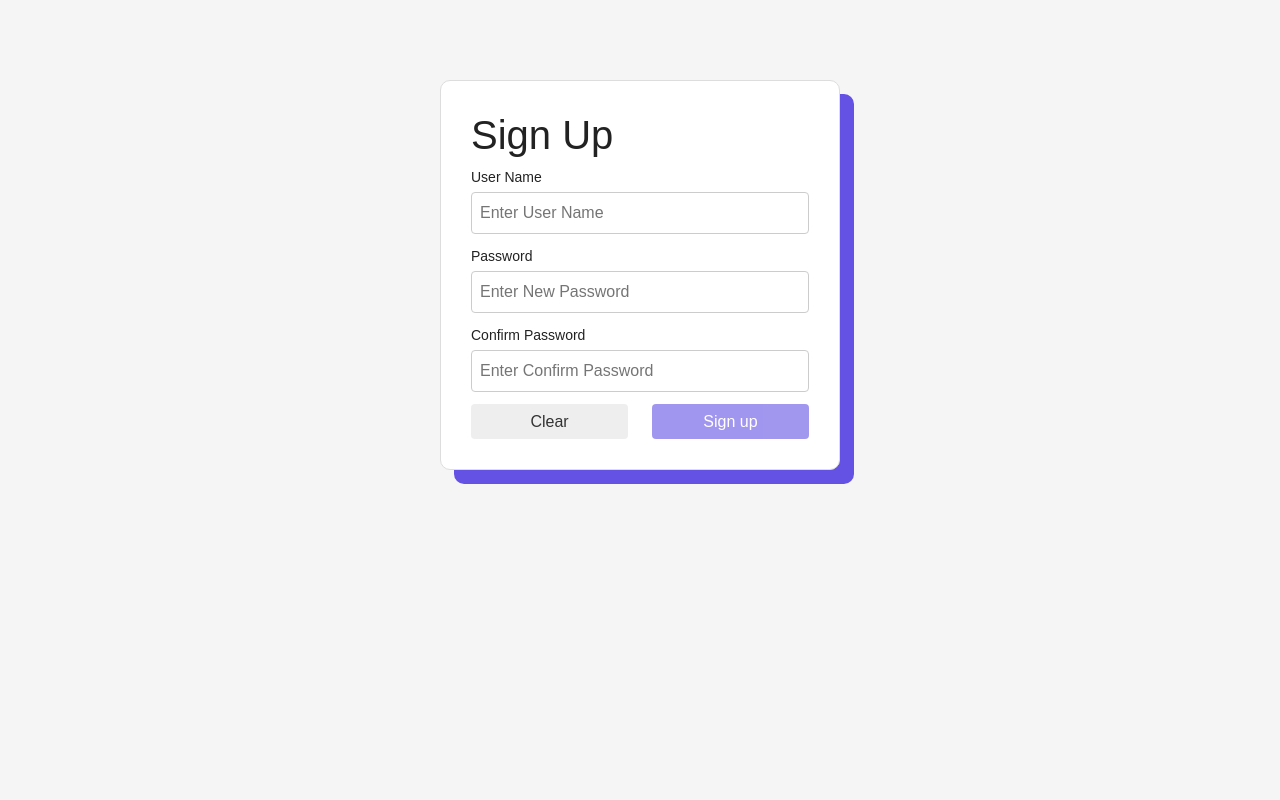
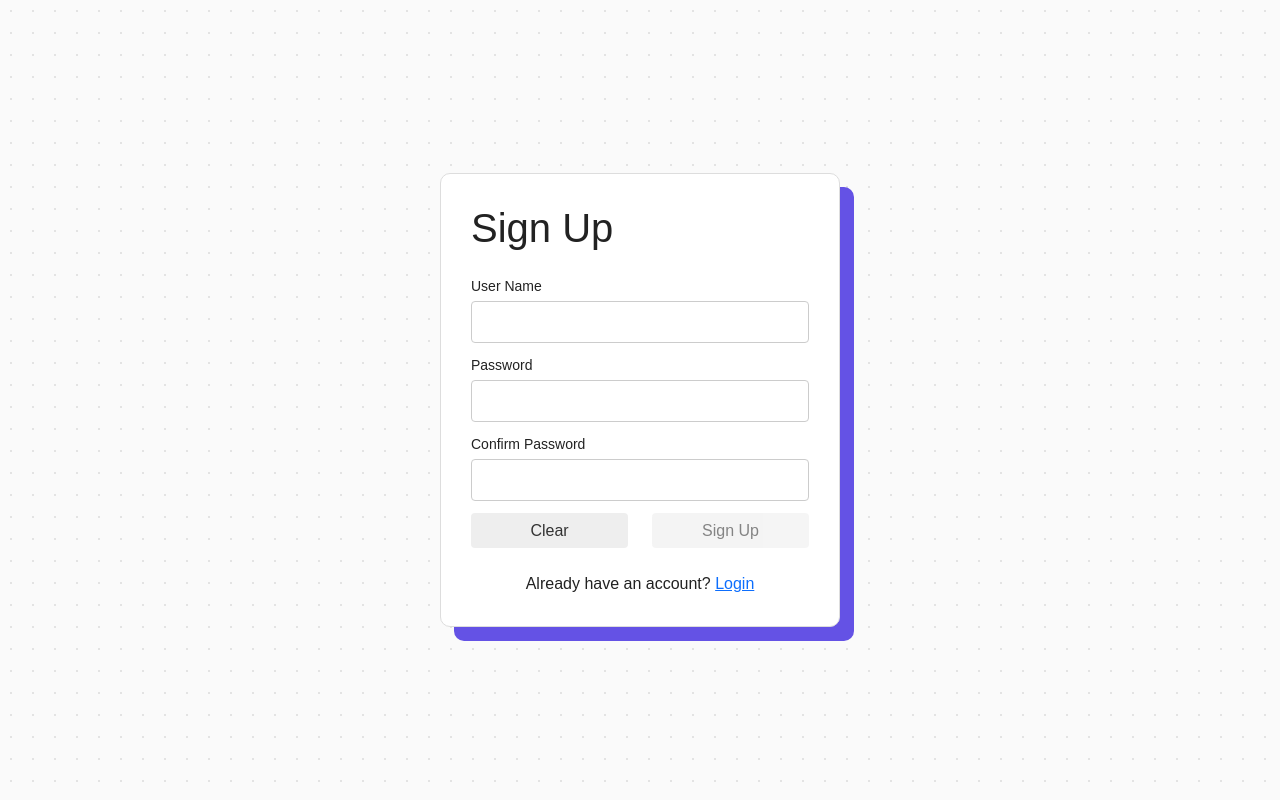
Before and after one commit to jcodeyh/hardware-rental-website, a React (Vite) app in the folder client/: page /signUp in a window 1280 px wide. Built offline with nearby package versions, Linux system fonts and the light colour scheme.

Commit message:
Sadt 6 log in (#25)
* CSS and toast changes

* login signup style changes and link to login

* removing unused imports

```diff
--- a/client/src/pages/login.jsx
+++ b/client/src/pages/login.jsx
@@ -43,10 +43,10 @@ export default function Login() {
   }
 
   return (
-    <div>
+    <div className='page'>
       <div className="container">
       <h1>Log in</h1>
-      <form>
+      <form className='mt-4'>
         <div>
           <label htmlFor="userName">User Name</label>
           <input id="userName" value={userName} onChange={(e) => setUserName(e.target.value)}/>
@@ -65,14 +65,14 @@ export default function Login() {
               </div>
 
               <div className="col-lg-6">
-                <button className={`${((userName == "") || (password == "") ) ? 'btn-disabled' : 'btn-primary'}`} disabled={((userName == "") || (password == "") )? true : false  } onClick={handleSubmit}>Log in</button>
+                <button className={`${((userName == "") || (password == "") ) ? 'btn-disabled' : 'button'}`} disabled={((userName == "") || (password == "") )? true : false  } onClick={handleSubmit}>Log in</button>
               </div>
             </div>
           </div>
         </div>
       </form>
 
-      <div className='signUpLink'> Don't have an account? <Link to="/signUp">Sign up</Link></div>
+      <div className='signUpLink mt-4'> Don't have an account? <Link to="/signUp">Sign up</Link></div>
     </div>
     </div>
   )
--- a/client/src/pages/signup.jsx
+++ b/client/src/pages/signup.jsx
@@ -39,26 +39,27 @@ export default function Signup() {
     e.preventDefault();
     setUserName('')
     setPassword('')
+    setConfirmPassword('')
   }
 
   return (
-    <div>
+    <div className='page'>
       <div className="container">
       <h1>Sign Up</h1>
-      <form>
+      <form className='mt-4'>
         <div>
           <label htmlFor="userName">User Name</label>
-          <input id="userName" value={userName} placeholder='Enter User Name' onChange={(e) => setUserName(e.target.value)}/>
+          <input id="userName" value={userName}  onChange={(e) => setUserName(e.target.value)}/>
         </div>
 
         <div>
           <label htmlFor="password">Password</label>
-          <input id="password" type="password" value={password} placeholder='Enter New Password' onChange={(e) => setPassword(e.target.value)}/>
+          <input id="password" type="password" value={password}  onChange={(e) => setPassword(e.target.value)}/>
         </div>
 
          <div>
           <label htmlFor="confirmPassword">Confirm Password</label>
-          <input id="confirmPassword" type="password" value={confirmPassword} placeholder='Enter Confirm Password' onChange={(e) => setConfirmPassword(e.target.value)}/>
+          <input id="confirmPassword" type="password" value={confirmPassword}  onChange={(e) => setConfirmPassword(e.target.value)}/>
         </div>
 
         <div className="row">
@@ -69,12 +70,14 @@ export default function Signup() {
               </div>
 
               <div className="col-lg-6">
-                <button  disabled={((userName == "") || (password == "") || (confirmPassword == "") || (password != confirmPassword) )? true : false  } onClick={handleSubmit}>Sign up</button>
+                <button  className={`${((userName == "") || (password == "") || (confirmPassword == "") || (password != confirmPassword) ) ? 'btn-disabled' : 'button'}`}
+                disabled={((userName == "") || (password == "") || (confirmPassword == "") || (password != confirmPassword) )? true : false  } onClick={handleSubmit}>Sign Up</button>
               </div>
             </div>
           </div>
         </div>
       </form>
+       <div className='signUpLink mt-4'>Already have an account? <Link to="/login">Login</Link></div>
 
     </div>
     </div>
```
